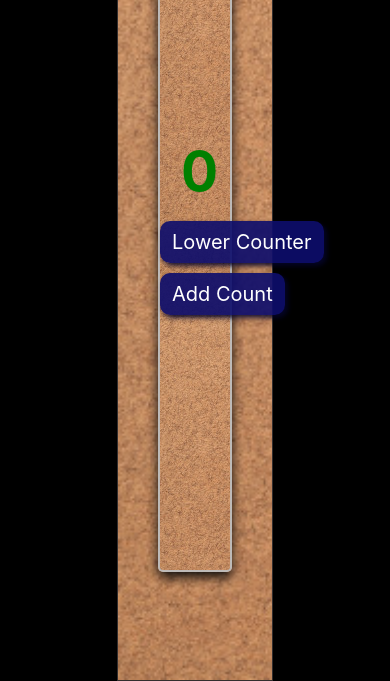
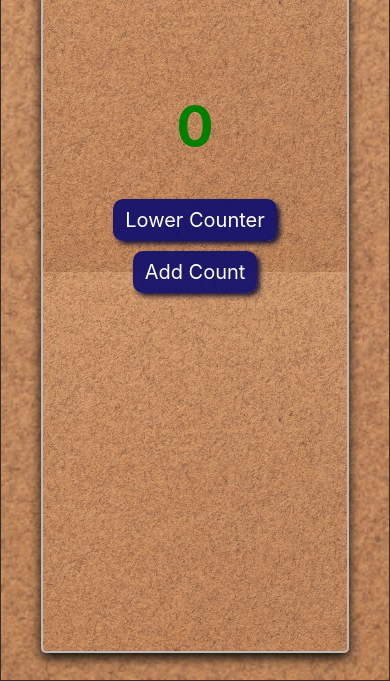
Before and after one commit to lekzikon/JavaScriptCounterTask, a plain HTML site: page index.html in a window 390 px wide. Shown: the part 163-844 px from the top of the page. Drawn offline with nearby package versions, Linux system fonts and the light colour scheme.

Commit message:
Update style.css

```diff
--- a/static/style.css
+++ b/static/style.css
@@ -61,3 +61,22 @@ h2 {
     font-weight: bold;
 
 }
+
+
+
+@media screen and (max-width: 800px) {
+    .firstDiv {
+        width: 100%;
+
+    }
+
+    .secondDiv {
+        height: 95%;
+        margin-top: 15px;
+    }
+
+    #number {
+        margin-top: 5%;
+    }
+
+}
```
